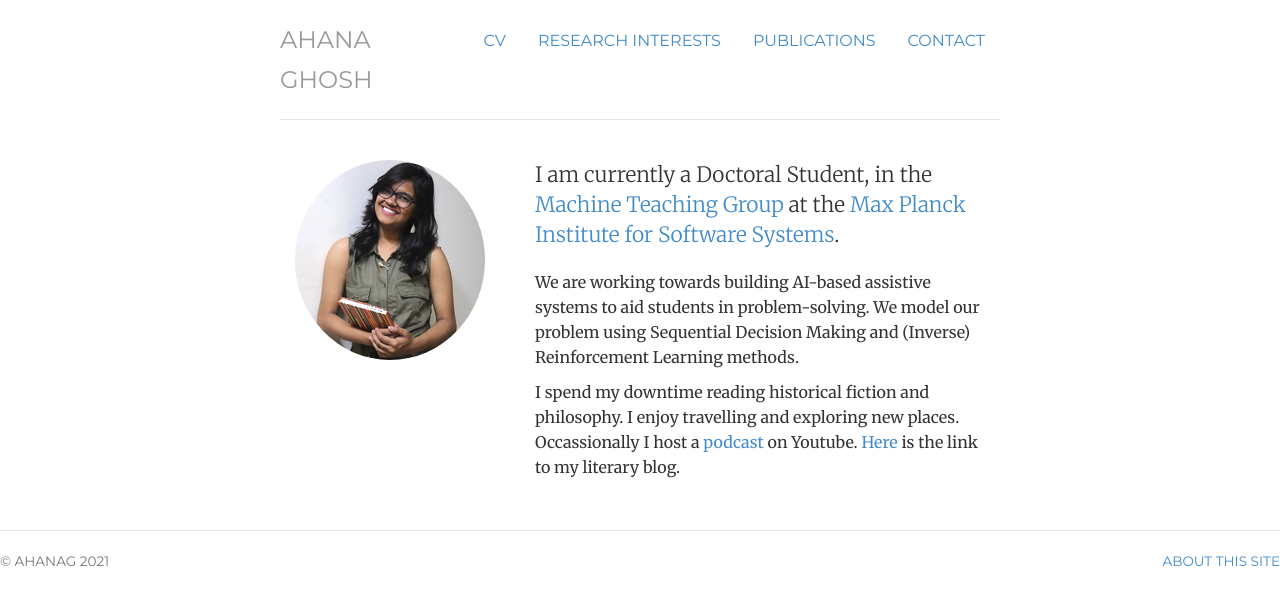
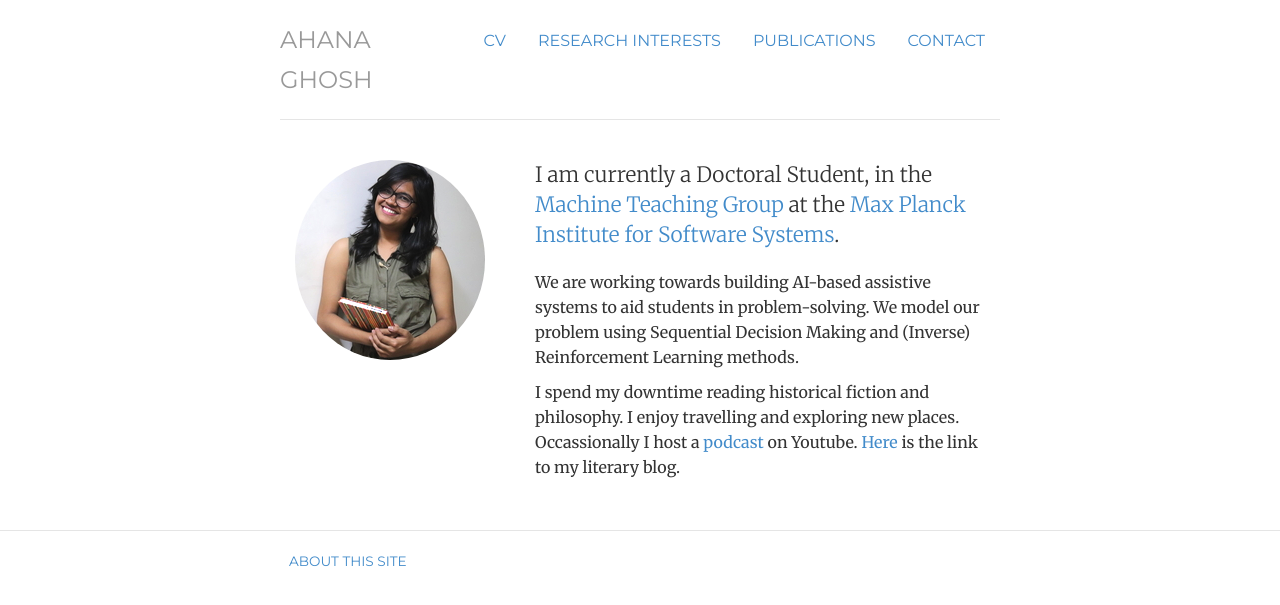
Before and after one commit to ahana204/ahana204.github.io, a Jekyll site: the page built from index.html, in a window 1280 px wide. Shown: the top 605 px of the page. Built offline with Jekyll 4.4.1, drawn with Linux system fonts in a browser that asks for light colours.

Commit message:
Update footer.html

```diff
--- a/_includes/footer.html
+++ b/_includes/footer.html
@@ -1,8 +1,5 @@
 <div class="footer">
 	<div class="row">
-	<div class="col-sm-8">
-	<p><small>&copy; ahanag 2021</small></p>
-	</div>
 	<div class="col-sm-4">
 	<p class="pull-right"><small><a href="/about" title="About this site">About this site</a></small></p>
 	</div>
```
